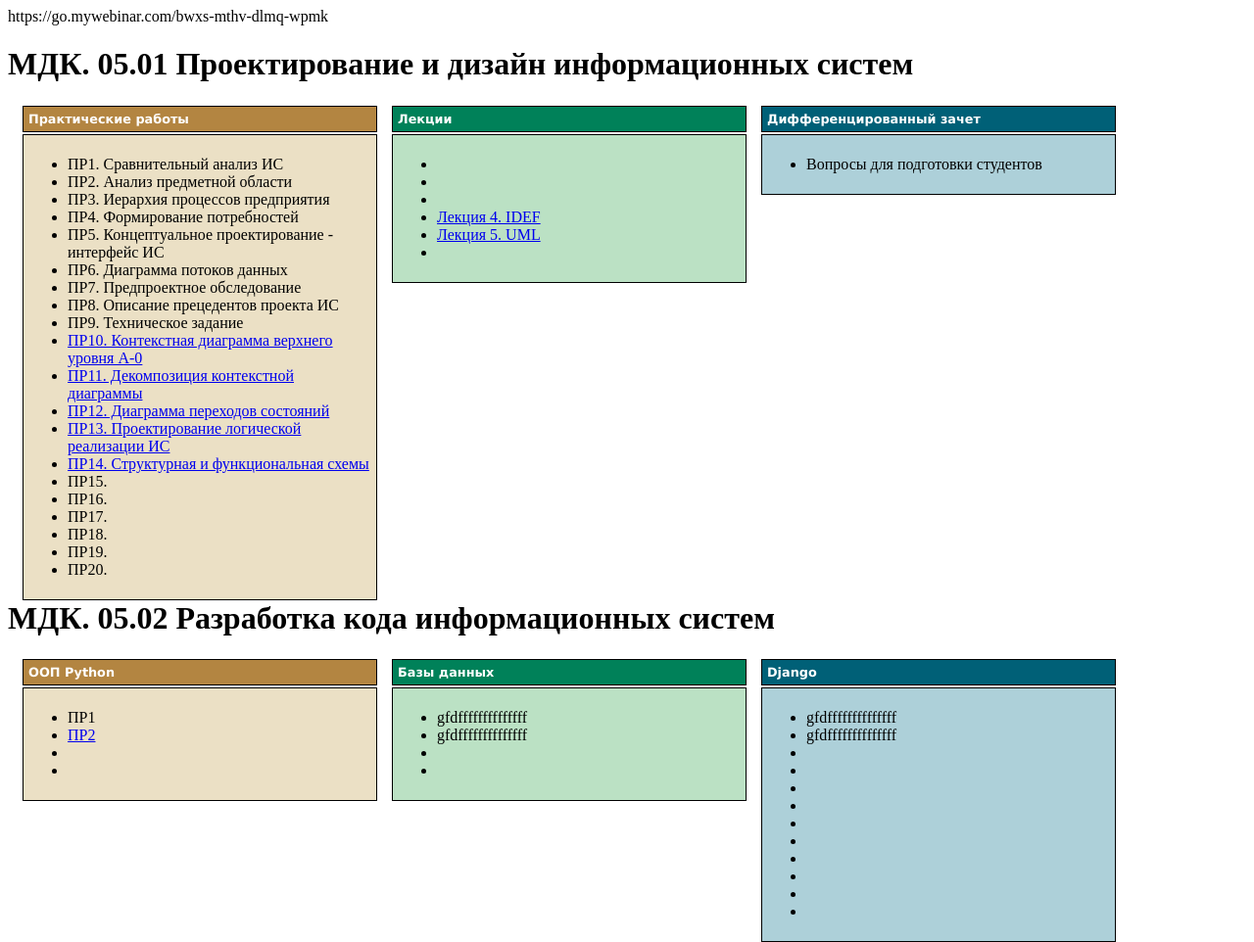
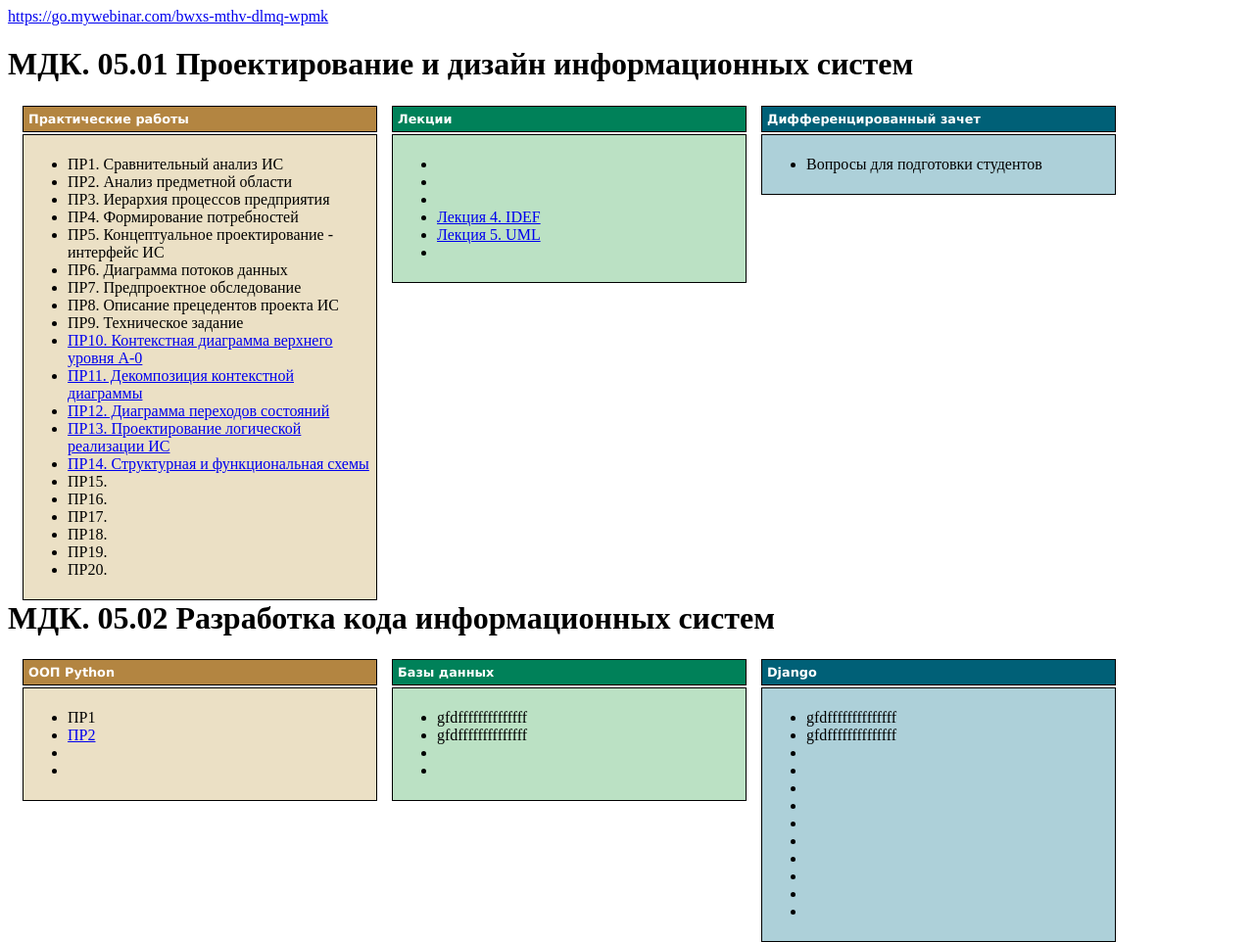
Before and after one commit to mdk05/mdk05.github.io, a plain HTML site: page index.html in a window 1280 px wide. Shown: the whole page at 98% size. Drawn offline with Linux system fonts and the light colour scheme.

Commit message:
Update index.html

```diff
--- a/index.html
+++ b/index.html
@@ -37,8 +37,8 @@
   </style>
 </head>
 <body>
-https://go.mywebinar.com/bwxs-mthv-dlmq-wpmk
 
+<a href="https://go.mywebinar.com/bwxs-mthv-dlmq-wpmk">https://go.mywebinar.com/bwxs-mthv-dlmq-wpmk</a>
 <div class="container">
 	<H1>МДК. 05.01 Проектирование и дизайн информационных систем</H1>
     <div id="header1">Практические работы</div>
```
